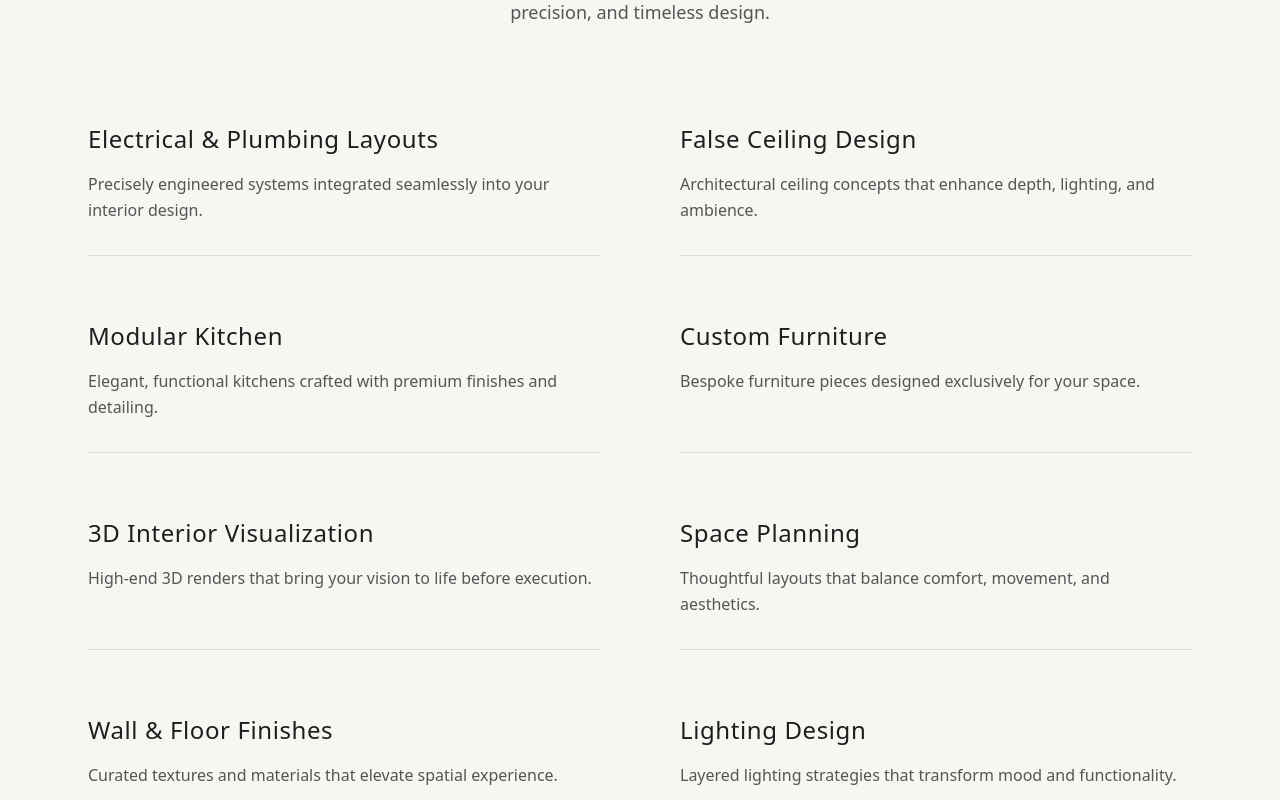
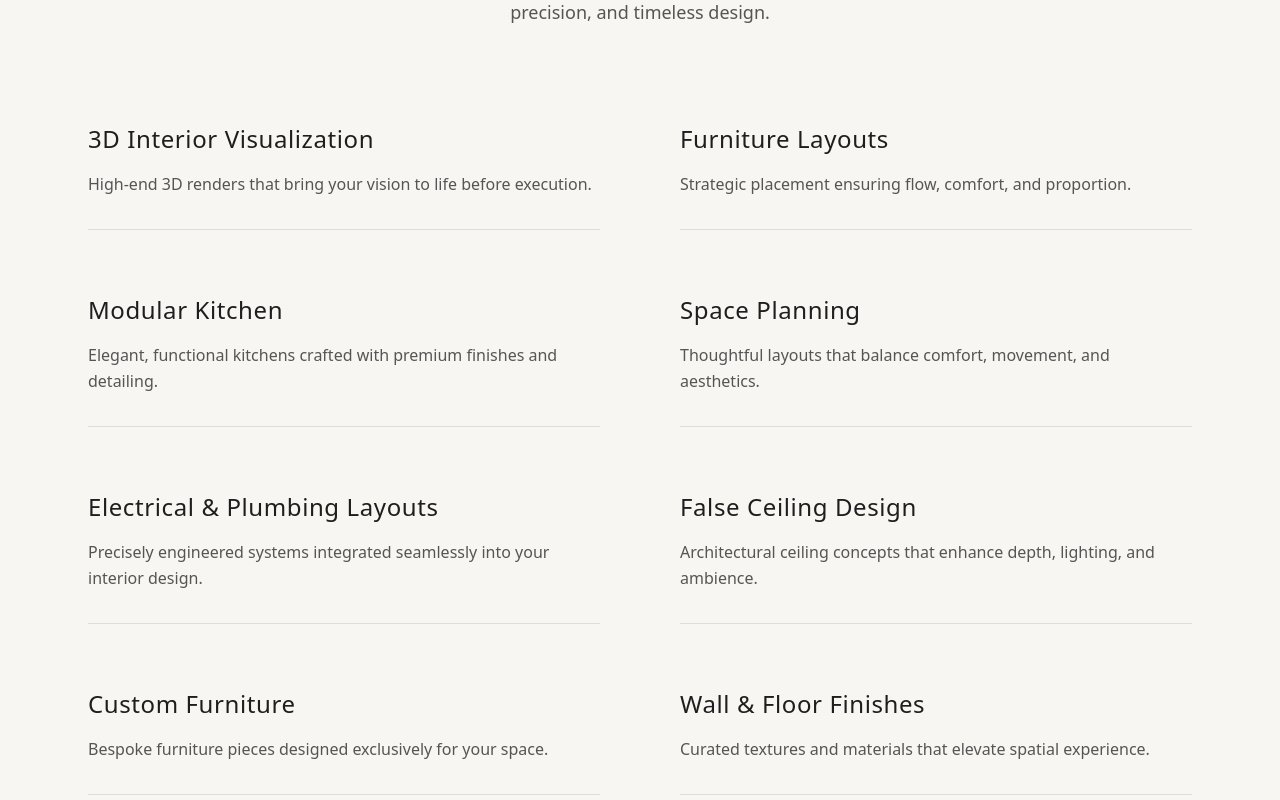
Before and after one commit to Jishhan/WiseWood-SPA, a React (Vite) app: page /service in a window 1280 px wide. Shown: the part 980-1780 px from the top of the page. Built offline with nearby package versions, Linux system fonts and the light colour scheme.

Commit message:
pushing servise page changes

```diff
--- a/src/components/ReferrancePage.jsx
+++ b/src/components/ReferrancePage.jsx
@@ -14,7 +14,7 @@ const ReferrancePage = ({ title, images }) => {
             {title}
           </h1>
         </div>
-
+ˇ
         {/* IMAGES */}
         <div
           className={
--- a/src/pages/Service.jsx
+++ b/src/pages/Service.jsx
@@ -2,6 +2,22 @@ import React from "react";
 
 const Service = () => {
   const services = [
+    {
+      title: "3D Interior Visualization",
+      desc: "High-end 3D renders that bring your vision to life before execution.",
+    },
+    {
+      title: "Furniture Layouts",
+      desc: "Strategic placement ensuring flow, comfort, and proportion.",
+    },
+    {
+      title: "Modular Kitchen",
+      desc: "Elegant, functional kitchens crafted with premium finishes and detailing.",
+    },
+    {
+      title: "Space Planning",
+      desc: "Thoughtful layouts that balance comfort, movement, and aesthetics.",
+    },
     {
       title: "Electrical & Plumbing Layouts",
       desc: "Precisely engineered systems integrated seamlessly into your interior design.",
@@ -11,20 +27,8 @@ const Service = () => {
       desc: "Architectural ceiling concepts that enhance depth, lighting, and ambience.",
     },
     {
-      title: "Modular Kitchen",
-      desc: "Elegant, functional kitchens crafted with premium finishes and detailing.",
-    },
-    {
       title: "Custom Furniture",
       desc: "Bespoke furniture pieces designed exclusively for your space.",
-    },
-    {
-      title: "3D Interior Visualization",
-      desc: "High-end 3D renders that bring your vision to life before execution.",
-    },
-    {
-      title: "Space Planning",
-      desc: "Thoughtful layouts that balance comfort, movement, and aesthetics.",
     },
     {
       title: "Wall & Floor Finishes",
@@ -45,10 +49,6 @@ const Service = () => {
     {
       title: "Home Renovation",
       desc: "Full-scale remodeling tailored to modern luxury living.",
-    },
-    {
-      title: "Furniture Layouts",
-      desc: "Strategic placement ensuring flow, comfort, and proportion.",
     },
   ];
 
@@ -85,21 +85,15 @@ const Service = () => {
       {/* SERVICES LIST — Editorial Layout */}
       <div className="max-w-6xl mx-auto px-6 pb-24">
         <div className="grid md:grid-cols-2 gap-x-20 gap-y-16">
-
           {services.map((service, index) => (
             <div key={index} className="border-b border-[#DDD] pb-8">
-
               <h3 className="text-2xl font-light mb-4 tracking-wide">
                 {service.title}
               </h3>
 
-              <p className="text-[#555] leading-relaxed">
-                {service.desc}
-              </p>
-
+              <p className="text-[#555] leading-relaxed">{service.desc}</p>
             </div>
           ))}
-
         </div>
       </div>
 
@@ -119,7 +113,6 @@ const Service = () => {
           CONTACT US
         </a>
       </div>
-
     </section>
   );
 };
```
